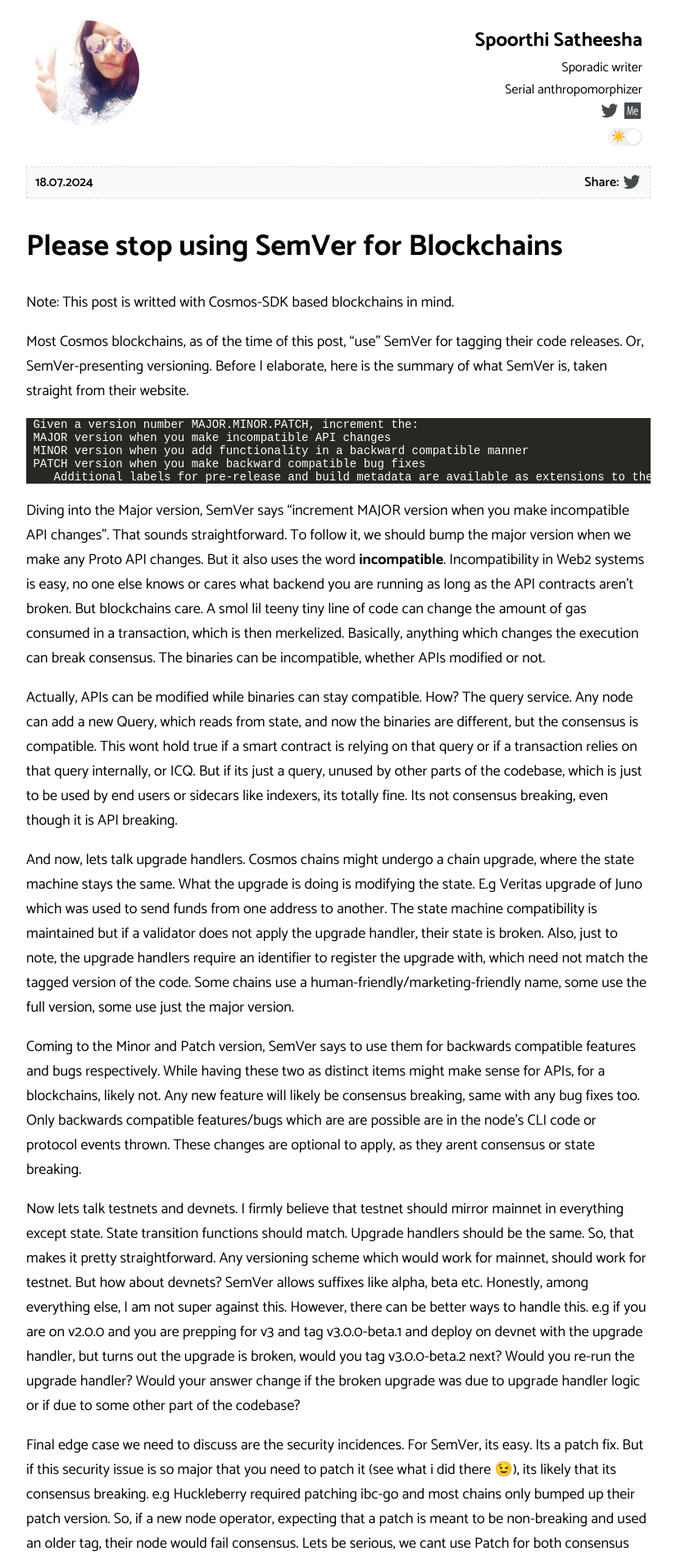
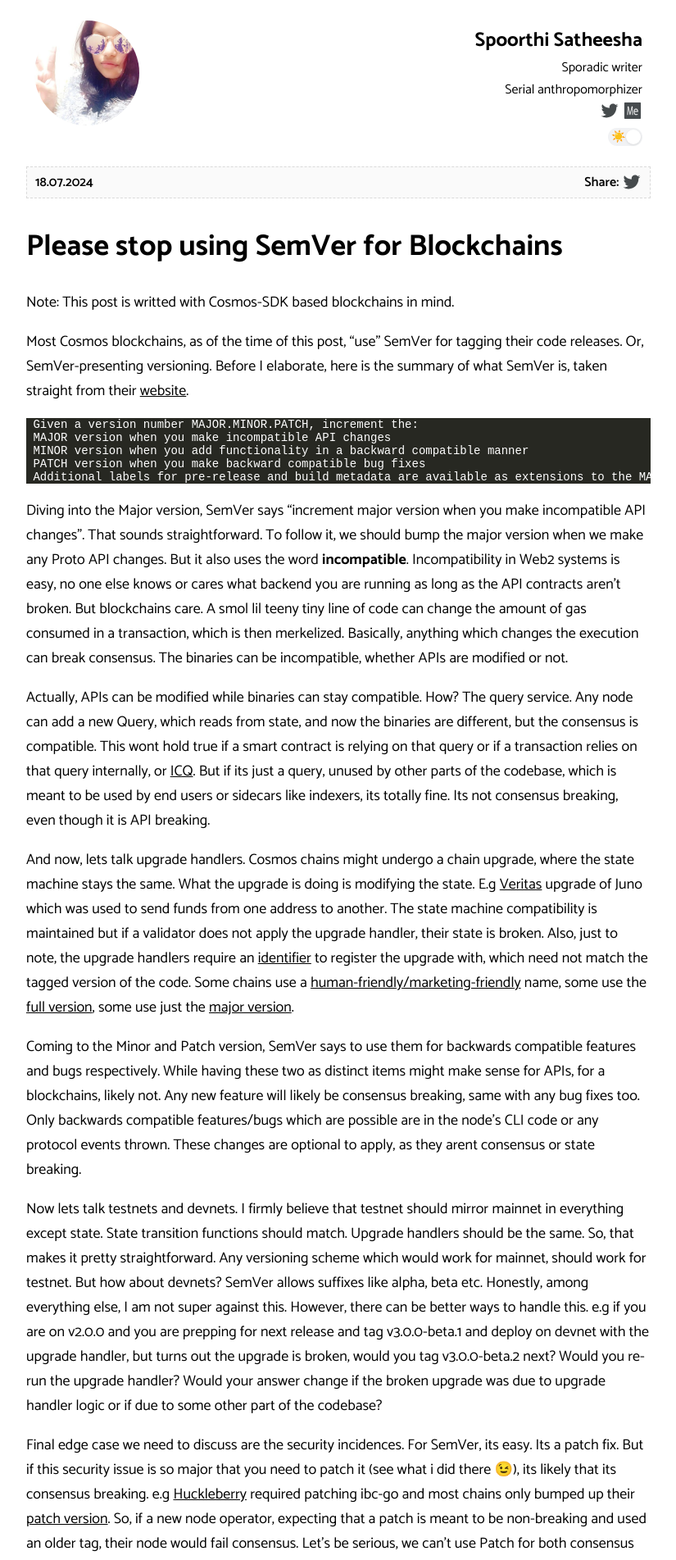
Before and after one commit to spoo-bar/writings, a Jekyll site: the page built from _posts/2024-07-18-Please-Stop-Using-SemVer-For-Blockchains.md, in a window 1280 px wide. Shown: the top 1903 px of the page at 82% size, without its empty margins (227-1052 px from the left). Built offline with Jekyll 4.4.1, drawn with Linux system fonts in a browser that asks for light colours; some of the changed text lies outside the part shown.

Commit message:
fixing css as links werent highlighted

````diff
--- a/_posts/2024-07-18-Please-Stop-Using-SemVer-For-Blockchains.md
+++ b/_posts/2024-07-18-Please-Stop-Using-SemVer-For-Blockchains.md
@@ -18,27 +18,27 @@ Before I elaborate, here is the summary of what SemVer is, taken straight from t
  MAJOR version when you make incompatible API changes
  MINOR version when you add functionality in a backward compatible manner
  PATCH version when you make backward compatible bug fixes
-    Additional labels for pre-release and build metadata are available as extensions to the MAJOR.MINOR.PATCH format.
+ Additional labels for pre-release and build metadata are available as extensions to the MAJOR.MINOR.PATCH format.
 ```
 
-Diving into the Major version, SemVer says "increment MAJOR version when you make incompatible API changes". That sounds straightforward. To follow it, we should bump the major version when we make any Proto API changes. But it also uses the word **incompatible**. Incompatibility in Web2 systems is easy, no one else knows or cares what backend you are running as long as the API contracts aren't broken. But blockchains care. A smol lil teeny tiny line of code can change the amount of gas consumed in a transaction, which is then merkelized. Basically, anything which changes the execution can break consensus. The binaries can be incompatible, whether APIs modified or not.
+Diving into the Major version, SemVer says "increment major version when you make incompatible API changes". That sounds straightforward. To follow it, we should bump the major version when we make any Proto API changes. But it also uses the word **incompatible**. Incompatibility in Web2 systems is easy, no one else knows or cares what backend you are running as long as the API contracts aren't broken. But blockchains care. A smol lil teeny tiny line of code can change the amount of gas consumed in a transaction, which is then merkelized. Basically, anything which changes the execution can break consensus. The binaries can be incompatible, whether APIs are modified or not.
 
-Actually, APIs can be modified while binaries can stay compatible. How? The query service. Any node can add a new Query, which reads from state, and now the binaries are different, but the consensus is compatible. This wont hold true if a smart contract is relying on that query or if a transaction relies on that query internally, or [ICQ](https://github.com/cosmos/ibc/tree/main/spec/app/ics-031-crosschain-queries). But if its just a query, unused by other parts of the codebase, which is just to be used by end users or sidecars like indexers, its totally fine. Its not consensus breaking, even though it is API breaking.
+Actually, APIs can be modified while binaries can stay compatible. How? The query service. Any node can add a new Query, which reads from state, and now the binaries are different, but the consensus is compatible. This wont hold true if a smart contract is relying on that query or if a transaction relies on that query internally, or [ICQ](https://github.com/cosmos/ibc/tree/main/spec/app/ics-031-crosschain-queries). But if its just a query, unused by other parts of the codebase, which is meant to be used by end users or sidecars like indexers, its totally fine. Its not consensus breaking, even though it is API breaking.
 
 And now, lets talk upgrade handlers. Cosmos chains might undergo a chain upgrade, where the state machine stays the same. What the upgrade is doing is modifying the state. E.g [Veritas](https://github.com/CosmosContracts/juno/blob/v5.0.1/app/upgrade/upgrade_handler.go) upgrade of Juno which was used to send funds from one address to another. The state machine compatibility is maintained but if a validator does not apply the upgrade handler, their state is broken. Also, just to note, the upgrade handlers require an [identifier](https://github.com/cosmos/cosmos-sdk/blob/v0.47.5/proto/cosmos/upgrade/v1beta1/upgrade.proto#L26) to register the upgrade with, which need not match the tagged version of the code. Some chains use a [human-friendly/marketing-friendly](https://github.com/noble-assets/noble/blob/v4.1.3/app/upgrades/fusion/constants.go#L4) name, some use the [full version](https://github.com/archway-network/archway/blob/main/app/upgrades/4_0_2/upgrades.go#L16), some use just the [major version](https://github.com/CosmosContracts/juno/blob/main/app/upgrades/v10/constants.go#L13).
 
 
-Coming to the Minor and Patch version, SemVer says to use them for backwards compatible features and bugs respectively. While having these two as distinct items might make sense for APIs, for a blockchains, likely not. Any new feature will likely be consensus breaking, same with any bug fixes too. Only backwards compatible features/bugs which are are possible are in the node's CLI code or protocol events thrown. These changes are optional to apply, as they arent consensus or state breaking.
+Coming to the Minor and Patch version, SemVer says to use them for backwards compatible features and bugs respectively. While having these two as distinct items might make sense for APIs, for a blockchains, likely not. Any new feature will likely be consensus breaking, same with any bug fixes too. Only backwards compatible features/bugs which are possible are in the node's CLI code or any protocol events thrown. These changes are optional to apply, as they arent consensus or state breaking.
 
 Now lets talk testnets and devnets. I firmly believe that testnet should mirror mainnet in everything except state. State transition functions should match. Upgrade handlers should be the same. So, that makes it pretty straightforward. Any versioning scheme which would work for mainnet, should work for testnet.
-But how about devnets? SemVer allows suffixes like alpha, beta etc. Honestly, among everything else, I am not super against this. However, there can be better ways to handle this. e.g if you are on v2.0.0 and you are prepping for v3 and tag v3.0.0-beta.1 and deploy on devnet with the upgrade handler, but turns out the upgrade is broken, would you tag v3.0.0-beta.2 next? Would you re-run the upgrade handler? Would your answer change if the broken upgrade was due to upgrade handler logic or if due to some other part of the codebase?
+But how about devnets? SemVer allows suffixes like alpha, beta etc. Honestly, among everything else, I am not super against this. However, there can be better ways to handle this. e.g if you are on v2.0.0 and you are prepping for next release and tag v3.0.0-beta.1 and deploy on devnet with the upgrade handler, but turns out the upgrade is broken, would you tag v3.0.0-beta.2 next? Would you re-run the upgrade handler? Would your answer change if the broken upgrade was due to upgrade handler logic or if due to some other part of the codebase?
 
-Final edge case we need to discuss are the security incidences. For SemVer, its easy. Its a patch fix. But if this security issue is so major that you need to patch it (see what i did there 😉), its likely that its consensus breaking. e.g [Huckleberry](https://forum.cosmos.network/t/ibc-security-advisory-huckleberry/10731) required patching ibc-go and most chains only bumped up their [patch version](https://github.com/osmosis-labs/osmosis/releases/tag/v15.1.2). So, if a new node operator, expecting that a patch is meant to be non-breaking and used an older tag, their node would fail consensus. Lets be serious, we cant use Patch for both consensus breaking security fixes and also for minor cli changes.
+Final edge case we need to discuss are the security incidences. For SemVer, its easy. Its a patch fix. But if this security issue is so major that you need to patch it (see what i did there 😉), its likely that its consensus breaking. e.g [Huckleberry](https://forum.cosmos.network/t/ibc-security-advisory-huckleberry/10731) required patching ibc-go and most chains only bumped up their [patch version](https://github.com/osmosis-labs/osmosis/releases/tag/v15.1.2). So, if a new node operator, expecting that a patch is meant to be non-breaking and used an older tag, their node would fail consensus. Let's be serious, we can't use Patch for both consensus breaking security fixes and also for minor cli changes.
 
 Based on these, one could say, here is a simple solution, lets just never use the Patch. Lets increment,
 1. MAJOR when there is either consensus/state breaking change (or anything which goes via MsgSoftwareUpgrade) + Security Fixes
 2. MINOR when there is a change which doesnt break consensus or state
 
-And this would almost work. If the only people who cared about the version were the validators and node runners, then yes, this would suffice. They would know what this means. But unlike web2, where the only ones who care about the version are a homogenous set of API consuming developers, in web3, along with validators, we have relayers and non-validating node operators. And there are smart contract devs, the frontend devs, and the wallet devs. All of these stakeholders care about different things. A smart contract dev doesnt care about consensus compatibility but about APIs. An indexer might care about all things we have mentioned. An RPC node operator might care about none of these explicitly if they are letting cosmovisor upgrade the binaries on their behalf. Finally, even the token holders of the chain should care. Anybody who votes on a governance proposal needs to be able to understand what they are voting on. Even SemVer says "version numbers and the way they change convey meaning about the underlying code". With such a diverse set of situations a blockchain upgrade could end up in, what is it that we are conveying about the underlying code when we try to use SemVer? Without compliance to some sort of formal specification, version numbers are essentially useless.
+And this would almost work. If the only people who cared about the version were the validators and node runners, then yes, this would suffice. They would know what this means. But unlike web2, where the only ones who care about the version are a homogenous set of API consuming developers, in web3, along with validators, we have relayers and non-validating node operators. And there are smart contract devs, the frontend devs, and the wallet devs. All of these stakeholders care about different things. A smart contract dev doesn't care about consensus compatibility but about APIs. An indexer might care about all things we have mentioned. An RPC node operator might care about none of these explicitly if they are letting cosmovisor upgrade the binaries on their behalf. Finally, even the token holders of the chain should care. Anybody who votes on a governance proposal needs to be able to understand what they are voting on. Even SemVer says "version numbers and the way they change convey meaning about the underlying code". With such a diverse set of situations a blockchain upgrade could end up in, what is it that we are conveying about the underlying code when we try to use SemVer? Without compliance to some sort of formal specification, version numbers are essentially useless.
 
 Is there a solution to this? I have some ideas. Some simple, some too radical to be honest. We need to let go of the current socially acceptable beauty standard of a version tag looking like `vX.X.X`. We need something far different from that. If there is enough interest, I will write another post where I go into it.
--- a/assets/css/style.css
+++ b/assets/css/style.css
@@ -164,7 +164,7 @@ body{
 .w-100{width: 100%!important;}
 
 a:hover{text-decoration: none;}
-a{color: var(--primary-font-color); text-decoration: none;}
+a{color: var(--primary-font-color); text-decoration: underline;}
 img{max-width: 100%;}
 figure{margin:0; padding: 15px;}
 pre{font-size: 14px; max-width: 90vw; overflow: auto;}
````
